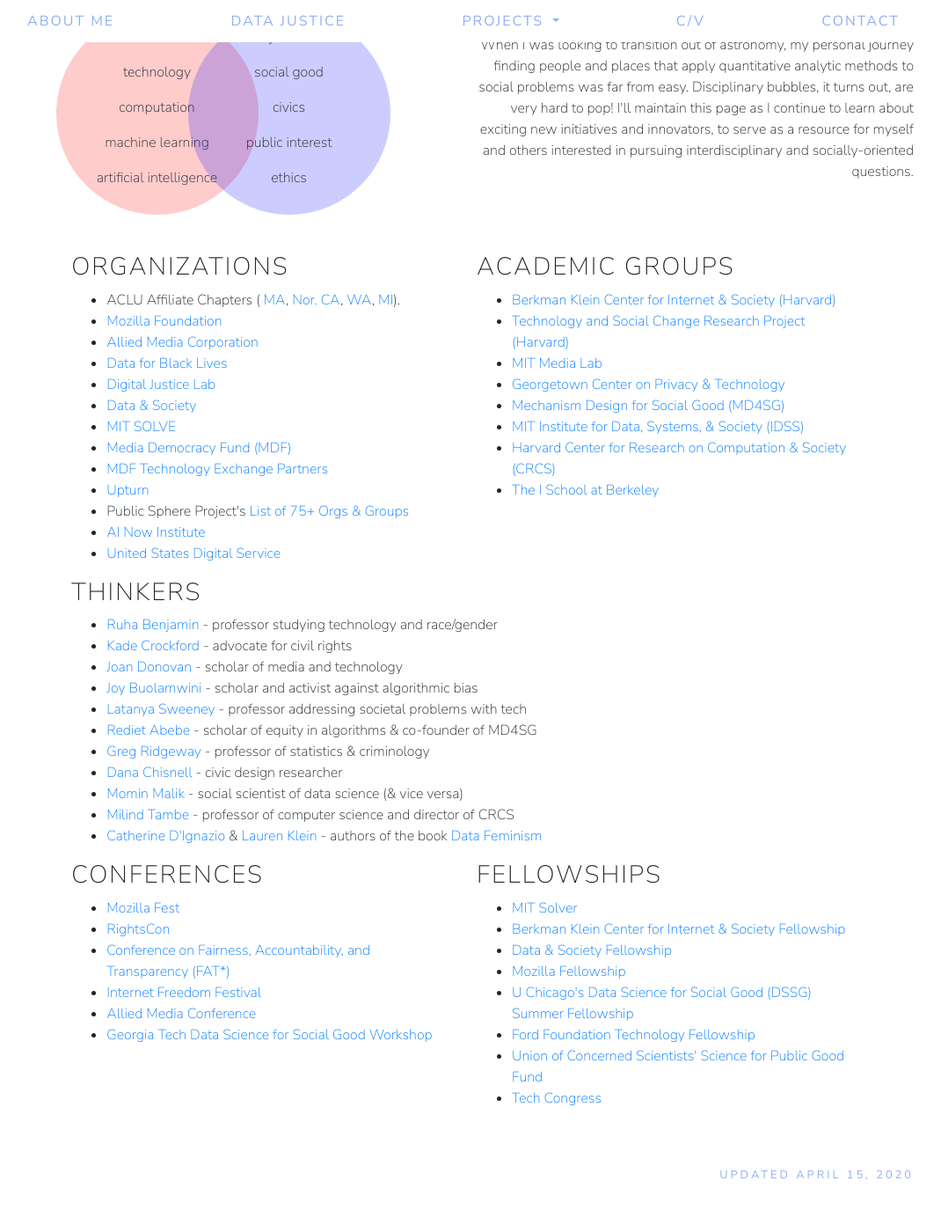
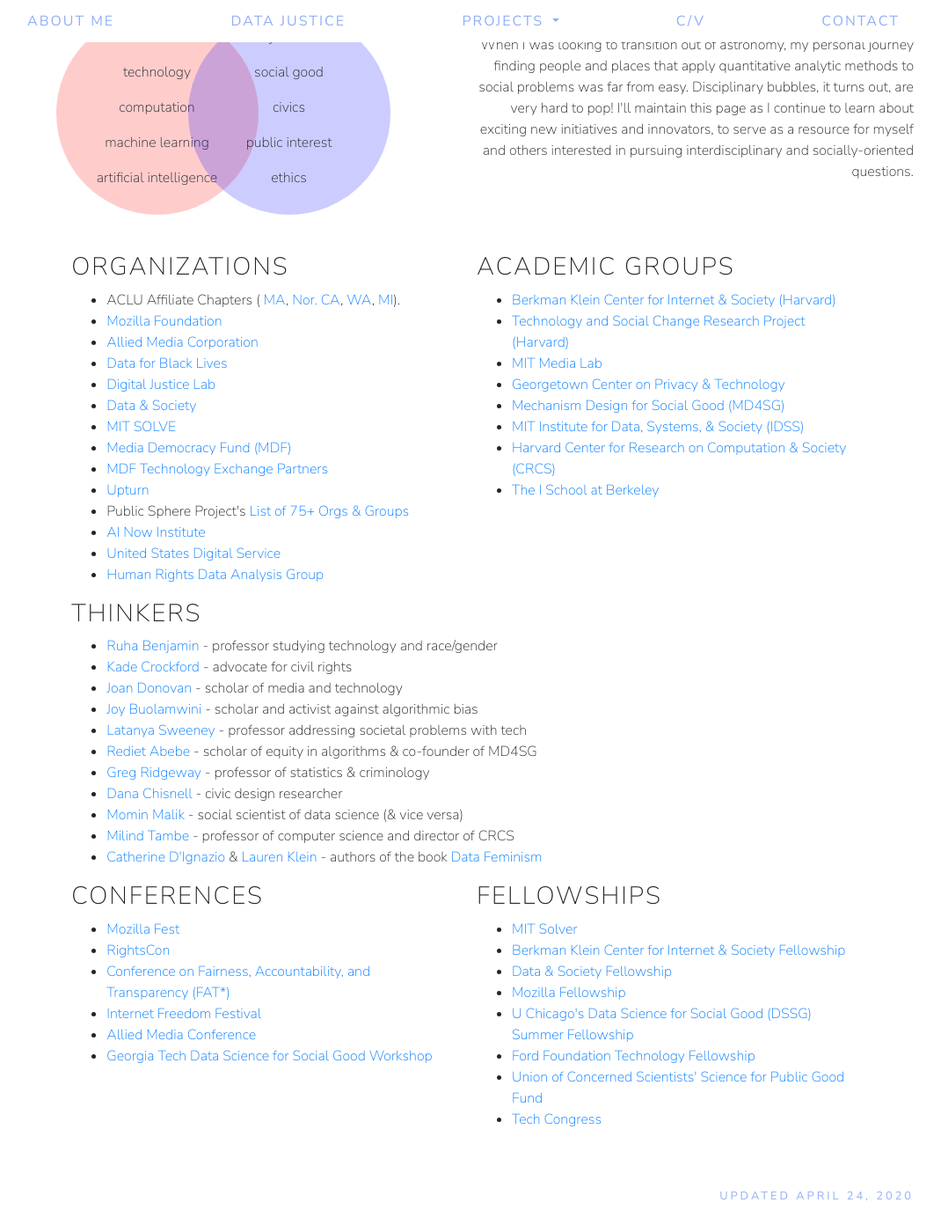
Before and after one commit to smhurwitz/smhurwitz.github.io, a Jekyll site: the page built from datajustice.html, in a window 1280 px wide and 1400 px high, scrolled down 135 px. Shown: the whole window at 88% size, without its empty margins (113-1183 px from the left). Built offline with Jekyll 4.4.1, drawn with Linux system fonts in a browser that asks for light colours; nearby versions of some CDN libraries; before the commit the page ends 1511 px from its top, so only the background shows below that.

Commit message:
Add HRDAG

```diff
--- a/datajustice.html
+++ b/datajustice.html
@@ -58,6 +58,7 @@
           <li>Public Sphere Project's <a href="http://www.publicsphereproject.org/civic_organizations" target="_blank">List of 75+ Orgs & Groups</a></li>
           <li><a href="https://ainowinstitute.org/" target="_blank">AI Now Institute</a></li>
           <li><a href="https://www.usds.gov/" target="_blank">United States Digital Service</a></li>
+          <li><a href="https://hrdag.org/" target="_blank">Human Rights Data Analysis Group</a></li>
         </ul>
       </div>
 
@@ -124,4 +125,4 @@
 
 </main>
 
-<footer>Updated April 15, 2020</footer>
+<footer>Updated April 24, 2020</footer>
```
